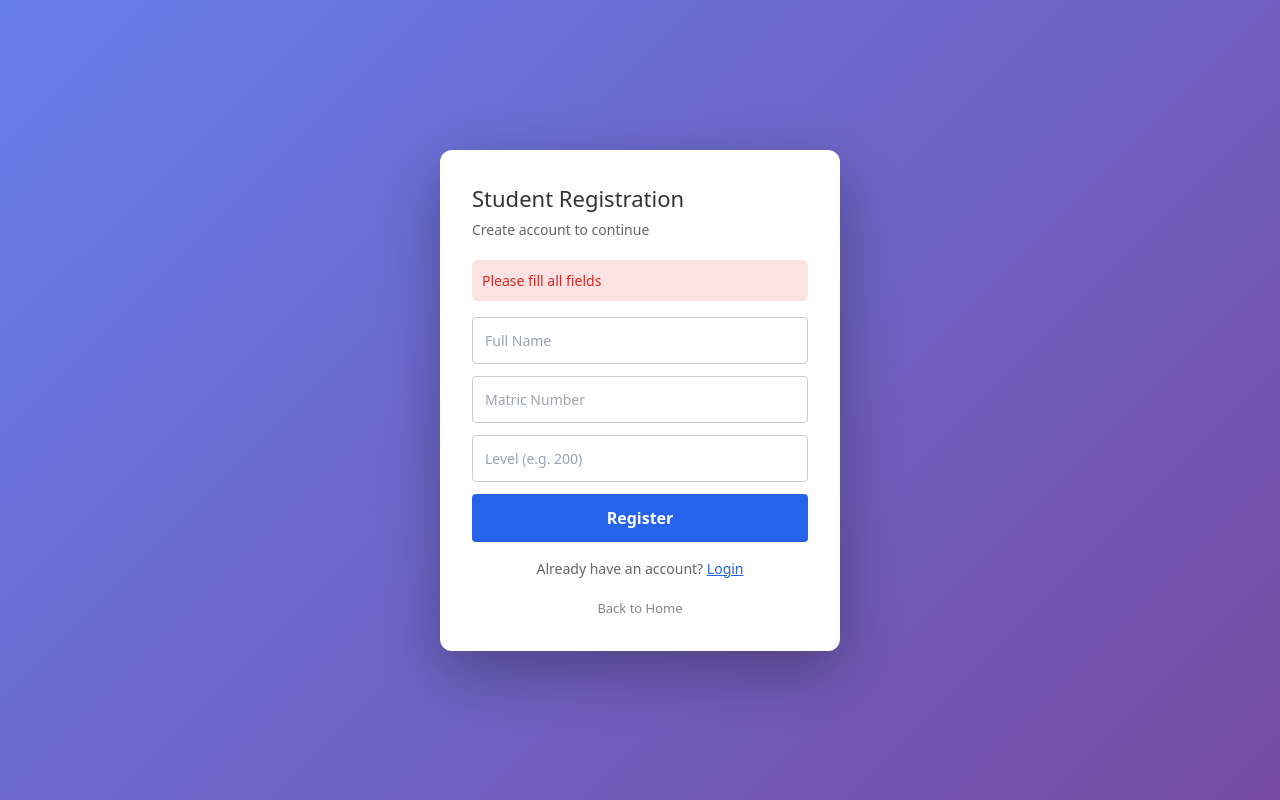
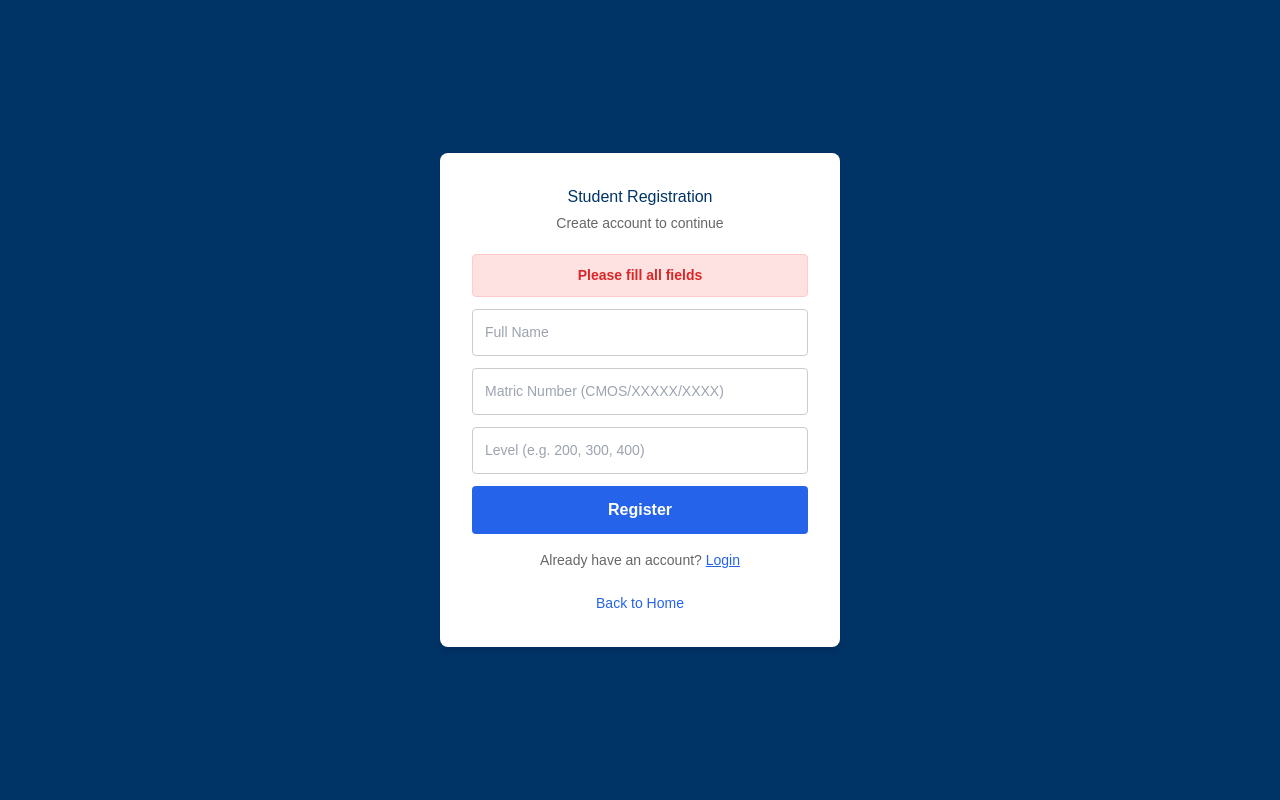
Before and after one commit to uwaziechidubem55-bit/NAMATL-STUDENT-ELECTION, a React (Vite) app: page /#/student-login in a window 1280 px wide. Both pictures are taken after a click on the button "Register". Built offline with nearby package versions, Linux system fonts and the light colour scheme; no server answers; the database is empty.

Commit message:
Update StudentLogin.jsx

```diff
--- a/src/pages/StudentLogin.jsx
+++ b/src/pages/StudentLogin.jsx
@@ -56,7 +56,7 @@ export default function StudentLogin() {
     }
   };
 
-  // ── Shared Popup Styles ───────────────────────────────────
+  // ── Shared Popup Styles ──
   const popupOverlay = {
     position: 'fixed', top: 0, left: 0, right: 0, bottom: 0,
     background: 'rgba(0,0,0,0.7)', display: 'flex',
@@ -84,103 +84,137 @@ export default function StudentLogin() {
     ...btnPrimary, background: '#16a34a',
   };
 
+  // ── Page Layout Styles ──
+  const pageStyle = {
+    minHeight: '100vh',
+    background: '#003366',
+    display: 'flex',
+    alignItems: 'center',
+    justifyContent: 'center',
+    padding: '16px',
+    fontFamily: 'Arial, sans-serif'
+  };
+
+  const cardStyle = {
+    background: 'white',
+    padding: '32px',
+    borderRadius: '8px',
+    boxShadow: '0 4px 6px rgba(0,0,0,0.1)',
+    width: '100%',
+    maxWidth: '400px'
+  };
+
+  const msgBoxStyle = {
+    padding: '10px',
+    borderRadius: '4px',
+    marginBottom: '12px',
+    fontSize: '14px',
+    fontWeight: 'bold',
+    textAlign: 'center',
+    background: message.type === 'error' ? '#fee2e2' : '#d1fae5',
+    color: message.type === 'error' ? '#dc2626' : '#16a34a',
+    border: message.type === 'error' ? '1px solid #fecaca' : '1px solid #bbf7d0'
+  };
+
   return (
-    <div style={{
-      minHeight: '100vh', display: 'flex', alignItems: 'center', justifyContent: 'center',
-      background: 'linear-gradient(135deg, #667eea 0%, #764ba2 100%)',
-      fontFamily: 'system-ui, sans-serif',
-    }}>
-      <div style={{
-        background: 'white', padding: '32px', borderRadius: '12px',
-        width: '90%', maxWidth: '400px', boxShadow: '0 20px 60px rgba(0,0,0,0.3)',
-      }}>
-        <h1 style={{ margin: '0 0 4px 0', fontSize: '22px', color: '#333' }}>
+    <div style={pageStyle}>
+      <div style={cardStyle}>
+
+        <h1 style={{ color: '#003366', textAlign: 'center', marginBottom: '4px' }}>
           {authMode === 'signup' ? 'Student Registration' : 'Student Login'}
         </h1>
-        <p style={{ margin: '0 0 20px 0', color: '#666', fontSize: '14px' }}>
+        <p style={{ textAlign: 'center', color: '#666', fontSize: '14px', marginBottom: '20px' }}>
           {authMode === 'signup' ? 'Create account to continue' : 'Login with your Matric Number'}
         </p>
 
         {message.text && (
-          <div style={{
-            padding: '10px', borderRadius: '6px', marginBottom: '16px',
-            background: message.type === 'error' ? '#fee2e2' : '#d1fae5',
-            color: message.type === 'error' ? '#dc2626' : '#16a34a',
-            fontSize: '14px', fontWeight: '500',
-          }}>
-            {message.text}
-          </div>
+          <div style={msgBoxStyle}>{message.text}</div>
         )}
 
         {authMode === 'signup' ? (
           <>
-            <input placeholder="Full Name" value={form.name}
-              onChange={e => setForm({ ...form, name: e.target.value })}
-              style={inputStyle} disabled={loading} />
-
-            <input placeholder="Matric Number" value={form.matric}
-              onChange={e => setForm({ ...form, matric: e.target.value })}
-              style={inputStyle} disabled={loading} />
-
-            <input placeholder="Level (e.g. 200)" value={form.level}
-              onChange={e => setForm({ ...form, level: e.target.value })}
-              style={inputStyle} disabled={loading} />
-
-            <button onClick={onSignup} disabled={loading} style={btnPrimary}>
+            <input
+              placeholder="Full Name"
+              value={form.name}
+              onChange={(e) => setForm({ ...form, name: e.target.value })}
+              style={inputStyle}
+              disabled={loading}
+            />
+            <input
+              placeholder="Matric Number (CMOS/XXXXX/XXXX)"
+              value={form.matric}
+              onChange={(e) => setForm({ ...form, matric: e.target.value })}
+              style={inputStyle}
+              disabled={loading}
+            />
+            <input
+              placeholder="Level (e.g. 200, 300, 400)"
+              value={form.level}
+              onChange={(e) => setForm({ ...form, level: e.target.value })}
+              style={inputStyle}
+              disabled={loading}
+            />
+            <button onClick={onSignup} style={btnPrimary} disabled={loading}>
               {loading ? 'Please wait...' : 'Register'}
             </button>
-
             <p style={{ textAlign: 'center', marginTop: '16px', fontSize: '14px', color: '#666' }}>
               Already have an account?{' '}
-              <button onClick={() => { setAuthMode('login'); setMessage({ type: '', text: '' }); }}
-                style={{ color: '#2563eb', textDecoration: 'underline', background: 'none', border: 'none', cursor: 'pointer', fontSize: '14px', padding: '0' }}>
+              <button
+                onClick={() => { setAuthMode('login'); }}
+                style={{ color: '#2563eb', textDecoration: 'underline', background: 'none', border: 'none', cursor: 'pointer', fontSize: '14px', padding: '0' }}
+              >
                 Login
               </button>
             </p>
           </>
         ) : (
           <>
-            <input placeholder="Matric Number" value={loginMatric}
-              onChange={e => setLoginMatric(e.target.value)}
-              style={inputStyle} disabled={loading} />
-
-            <button onClick={onLogin} disabled={loading} style={btnPrimary}>
+            <input
+              placeholder="Matric Number (CMOS/XXXXX/XXXX)"
+              value={loginMatric}
+              onChange={(e) => setLoginMatric(e.target.value)}
+              style={{ ...inputStyle, marginBottom: '16px' }}
+              disabled={loading}
+            />
+            <button onClick={onLogin} style={btnPrimary} disabled={loading}>
               {loading ? 'Please wait...' : 'Login'}
             </button>
-
             <p style={{ textAlign: 'center', marginTop: '16px', fontSize: '14px', color: '#666' }}>
               Don't have an account?{' '}
-              <button onClick={() => { setAuthMode('signup'); setMessage({ type: '', text: '' }); }}
-                style={{ color: '#2563eb', textDecoration: 'underline', background: 'none', border: 'none', cursor: 'pointer', fontSize: '14px', padding: '0' }}>
+              <button
+                onClick={() => { setAuthMode('signup'); }}
+                style={{ color: '#2563eb', textDecoration: 'underline', background: 'none', border: 'none', cursor: 'pointer', fontSize: '14px', padding: '0' }}
+              >
                 Register
               </button>
             </p>
           </>
         )}
 
-        <div style={{ textAlign: 'center', marginTop: '16px' }}>
-          <Link to="/" style={{ color: '#888', fontSize: '13px' }}>Back to Home</Link>
-        </div>
+        <p style={{ textAlign: 'center', marginTop: '20px' }}>
+          <Link to="/" style={{ color: '#2563eb', fontSize: '14px' }}>Back to Home</Link>
+        </p>
+
       </div>
 
       {/* ── POPUP 1: 5-Digit Verification ── */}
       {showVerifyPopup && (
         <div style={popupOverlay}>
           <div style={popupBox}>
-            <h2 style={{ marginTop: 0, color: '#333' }}>Verification</h2>
-            <p style={{ color: '#666', fontSize: '14px' }}>
+            <h2 style={{ color: '#003366', textAlign: 'center' }}>Verification</h2>
+            <p style={{ textAlign: 'center', color: '#666', fontSize: '14px' }}>
               Enter the first 5 digits from your matric number
             </p>
             <input
               value={fiveDigitCode}
-              onChange={e => setFiveDigitCode(e.target.value.replace(/\D/g, '').slice(0, 5))}
+              onChange={(e) => setFiveDigitCode(e.target.value.replace(/\D/g, '').slice(0, 5))}
               placeholder="e.g. XXXXX"
               maxLength={5}
               style={inputStyle}
               disabled={loading}
               autoFocus
             />
-            <button onClick={onVerifyCode} disabled={loading} style={btnPrimary}>
+            <button onClick={onVerifyCode} style={btnPrimary} disabled={loading}>
               {loading ? 'Verifying...' : 'Verify'}
             </button>
           </div>
@@ -191,20 +225,19 @@ export default function StudentLogin() {
       {showKeyPopup && (
         <div style={popupOverlay}>
           <div style={popupBox}>
-            <h2 style={{ marginTop: 0, color: '#333' }}>
+            <h2 style={{ color: '#003366', textAlign: 'center' }}>
               {generatedKey ? 'Your Unique Code — Save This' : 'Access Voting Portal'}
             </h2>
-
             {generatedKey ? (
               <>
-                <p style={{ color: '#666', fontSize: '14px' }}>
+                <p style={{ textAlign: 'center', color: '#666', fontSize: '14px' }}>
                   This is your one-time access key. Save it now — you will need it to log in later.
                 </p>
                 <div style={{
-                  background: '#f3f4f6', padding: '16px', borderRadius: '6px',
-                  fontFamily: 'monospace', fontSize: '18px', fontWeight: 'bold',
-                  textAlign: 'center', color: '#7c3aed', marginBottom: '16px',
-                  letterSpacing: '1px',
+                  background: '#f0fdf4', border: '2px dashed #16a34a',
+                  padding: '20px', textAlign: 'center', borderRadius: '8px',
+                  marginBottom: '16px', fontSize: '20px', fontWeight: 'bold',
+                  color: '#15803d', wordBreak: 'break-all', fontFamily: 'monospace'
                 }}>
                   {generatedKey}
                 </div>
@@ -214,18 +247,18 @@ export default function StudentLogin() {
               </>
             ) : (
               <>
-                <p style={{ color: '#666', fontSize: '14px' }}>
+                <p style={{ textAlign: 'center', color: '#666', fontSize: '14px' }}>
                   Enter your unique code to access the voting portal
                 </p>
                 <input
                   value={uniqueKeyInput}
-                  onChange={e => setUniqueKeyInput(e.target.value)}
+                  onChange={(e) => setUniqueKeyInput(e.target.value)}
                   placeholder="Paste your unique code"
                   style={inputStyle}
                   disabled={loading}
                   autoFocus
                 />
-                <button onClick={onKeyAccess} disabled={loading} style={btnPrimary}>
+                <button onClick={onKeyAccess} style={btnPrimary} disabled={loading}>
                   {loading ? 'Verifying...' : 'Access Voting Portal'}
                 </button>
               </>
@@ -233,6 +266,7 @@ export default function StudentLogin() {
           </div>
         </div>
       )}
+
     </div>
   );
 }
```
